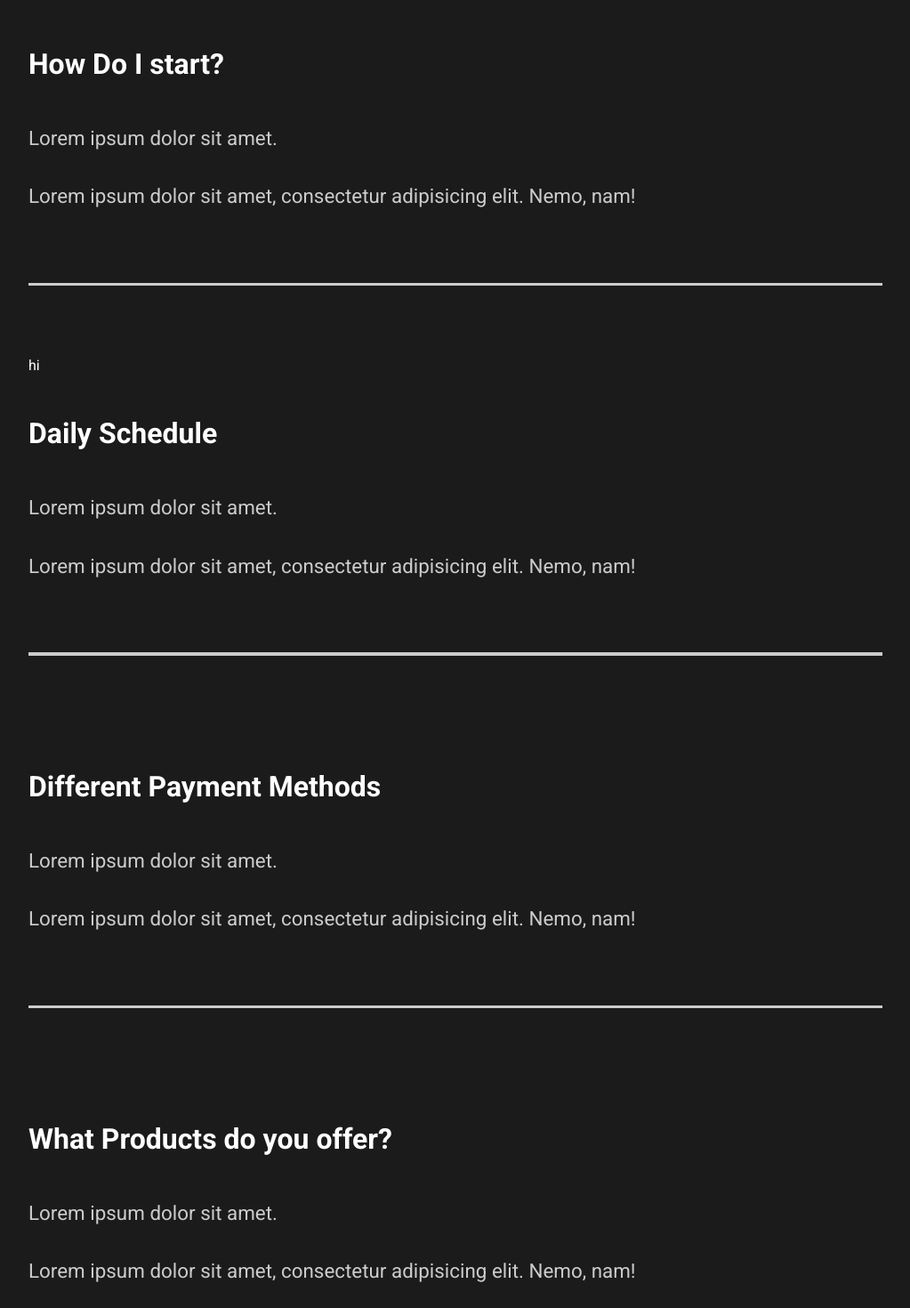
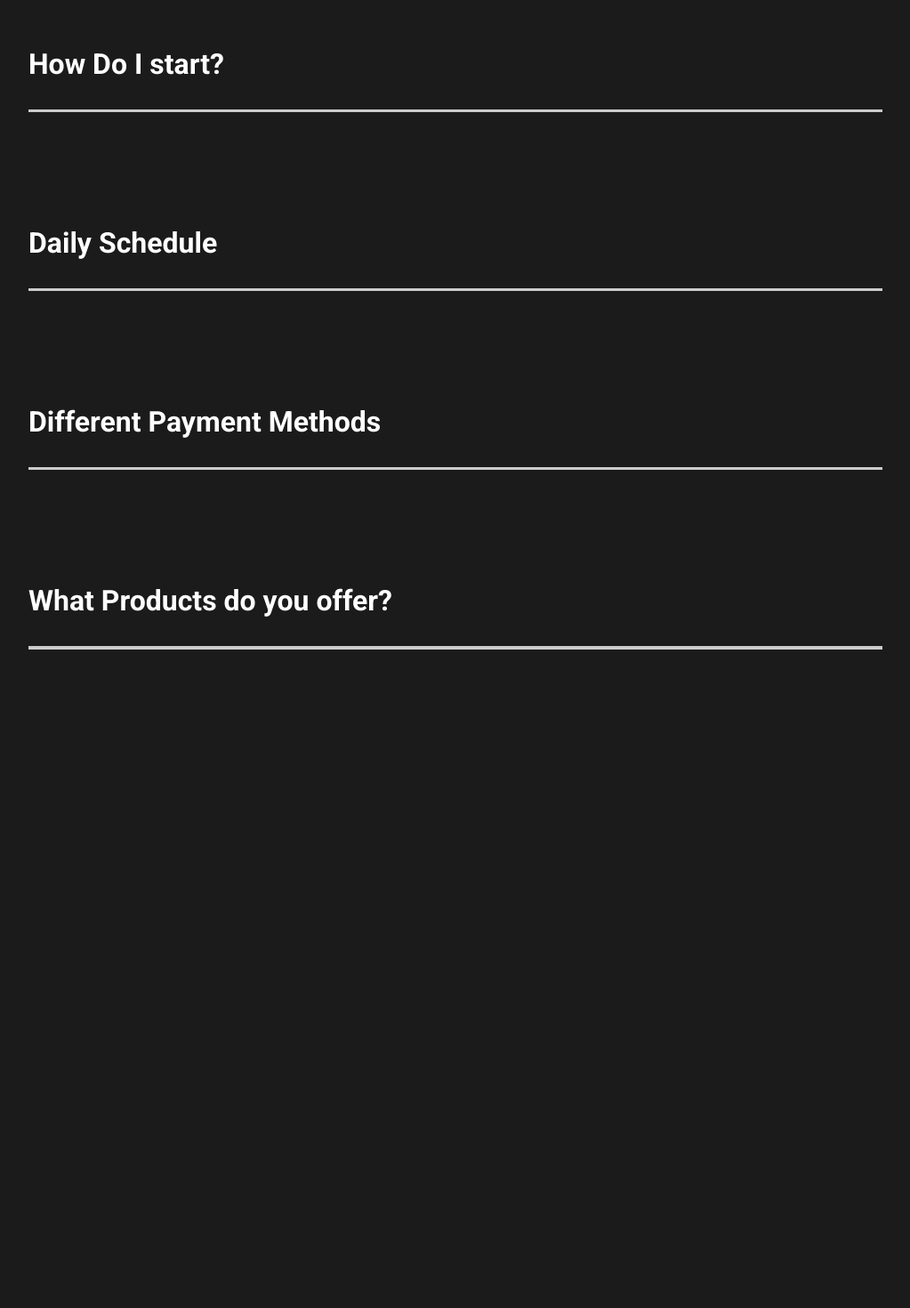
Before and after one commit to IbnDaanis/capture-project, a React (Create React App) app: page / in a window 1280 px wide. Shown: the part 2400-3870 px from the top of the page at 89% size, without its empty margins (128-1151 px from the left). After the commit the page ends 3290 px from the top, so only its background shows below. Built offline with nearby package versions, Linux system fonts and the light colour scheme.

Commit message:
Animated Faq Section

```diff
--- a/src/components/FaqSection.js
+++ b/src/components/FaqSection.js
@@ -1,8 +1,7 @@
-import { useState } from 'react'
 import styled from 'styled-components'
 import { About } from '../styles'
 import { Toggle } from './Toggle'
-
+import { AnimateSharedLayout } from 'framer-motion'
 const Faq = styled(About)`
   display: block;
   span {
@@ -37,53 +36,53 @@
         Any Questions? <span>FAQ</span>
       </h2>
       {/* Question 1 */}
-      <Toggle>
-        <div className='question'>
-          <h4>How Do I start?</h4>
+      <AnimateSharedLayout>
+        <Toggle title='How Do I start?'>
           <div className='answer'>
             <p>Lorem ipsum dolor sit amet.</p>
-
             <p>
               Lorem ipsum dolor sit amet, consectetur adipisicing elit. Nemo,
               nam!
             </p>
           </div>
-          <div className='faq-line'></div>
-        </div>
         </Toggle>
+      </AnimateSharedLayout>
       {/* Question 2 */}
-      <div className='question'>
-        <h4>Daily Schedule</h4>
+      <AnimateSharedLayout>
+        <Toggle title='Daily Schedule'>
           <div className='answer'>
             <p>Lorem ipsum dolor sit amet.</p>
             <p>
-            Lorem ipsum dolor sit amet, consectetur adipisicing elit. Nemo, nam!
+              Lorem ipsum dolor sit amet, consectetur adipisicing elit. Nemo,
+              nam!
             </p>
           </div>
-        <div className='faq-line'></div>
-      </div>
+        </Toggle>
+      </AnimateSharedLayout>
       {/* Question 3 */}
-      <div className='question'>
-        <h4>Different Payment Methods</h4>
+      <AnimateSharedLayout>
+        <Toggle title='Different Payment Methods'>
           <div className='answer'>
             <p>Lorem ipsum dolor sit amet.</p>
             <p>
-            Lorem ipsum dolor sit amet, consectetur adipisicing elit. Nemo, nam!
+              Lorem ipsum dolor sit amet, consectetur adipisicing elit. Nemo,
+              nam!
             </p>
           </div>
-        <div className='faq-line'></div>
-      </div>
+        </Toggle>
+      </AnimateSharedLayout>
       {/* Question 4 */}
-      <div className='question'>
-        <h4>What Products do you offer?</h4>
+      <AnimateSharedLayout>
+        <Toggle title='What Products do you offer?'>
           <div className='answer'>
             <p>Lorem ipsum dolor sit amet.</p>
             <p>
-            Lorem ipsum dolor sit amet, consectetur adipisicing elit. Nemo, nam!
+              Lorem ipsum dolor sit amet, consectetur adipisicing elit. Nemo,
+              nam!
             </p>
           </div>
-        <div className='faq-line'></div>
-      </div>
+        </Toggle>
+      </AnimateSharedLayout>
     </Faq>
   )
 }
--- a/src/components/Toggle.js
+++ b/src/components/Toggle.js
@@ -1,11 +1,12 @@
 import { useState } from 'react'
-
-export const Toggle = ({ children }) => {
-  const [toggle, setToggle] = useState(true)
+import { motion } from 'framer-motion'
+export const Toggle = ({ children, title }) => {
+  const [toggle, setToggle] = useState(false)
   return (
-    <div onClick={() => setToggle(!toggle)}>
+    <motion.div layout className='question' onClick={() => setToggle(!toggle)}>
+      <motion.h4 layout>{title}</motion.h4>
       {toggle && children}
-      hi
-    </div>
+      <div className='faq-line'></div>
+    </motion.div>
   )
 }
```
Lines whose indentation alone changed are shown as unchanged.
